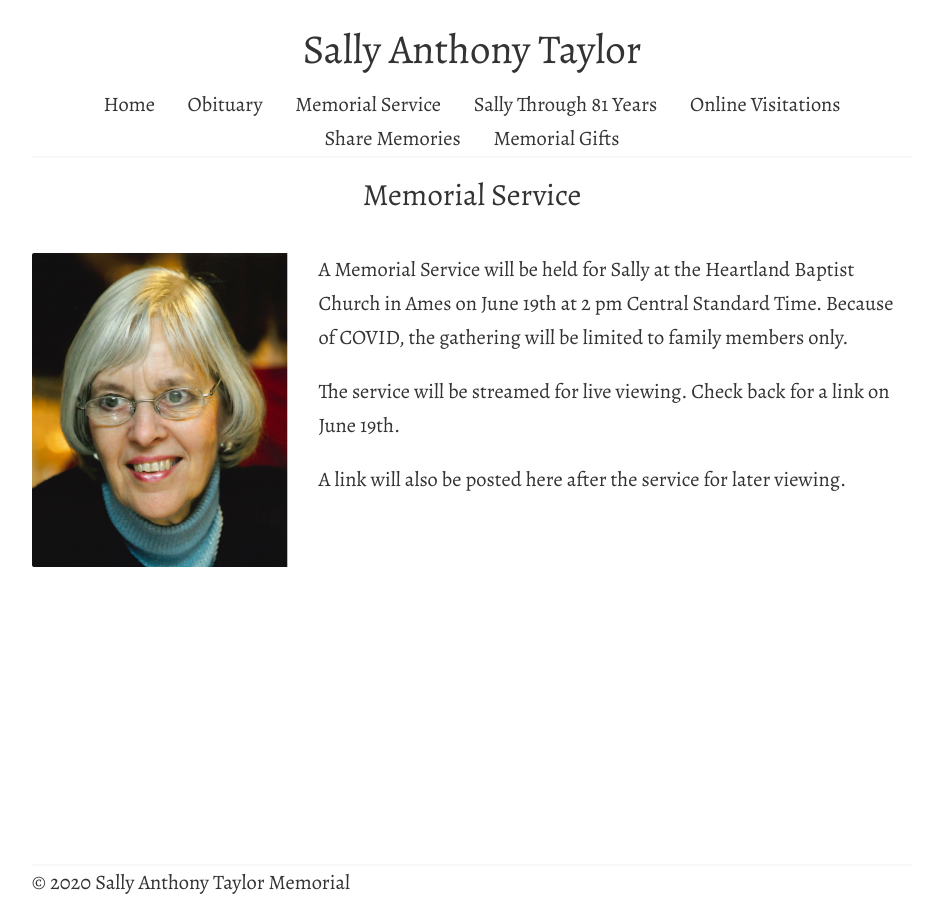
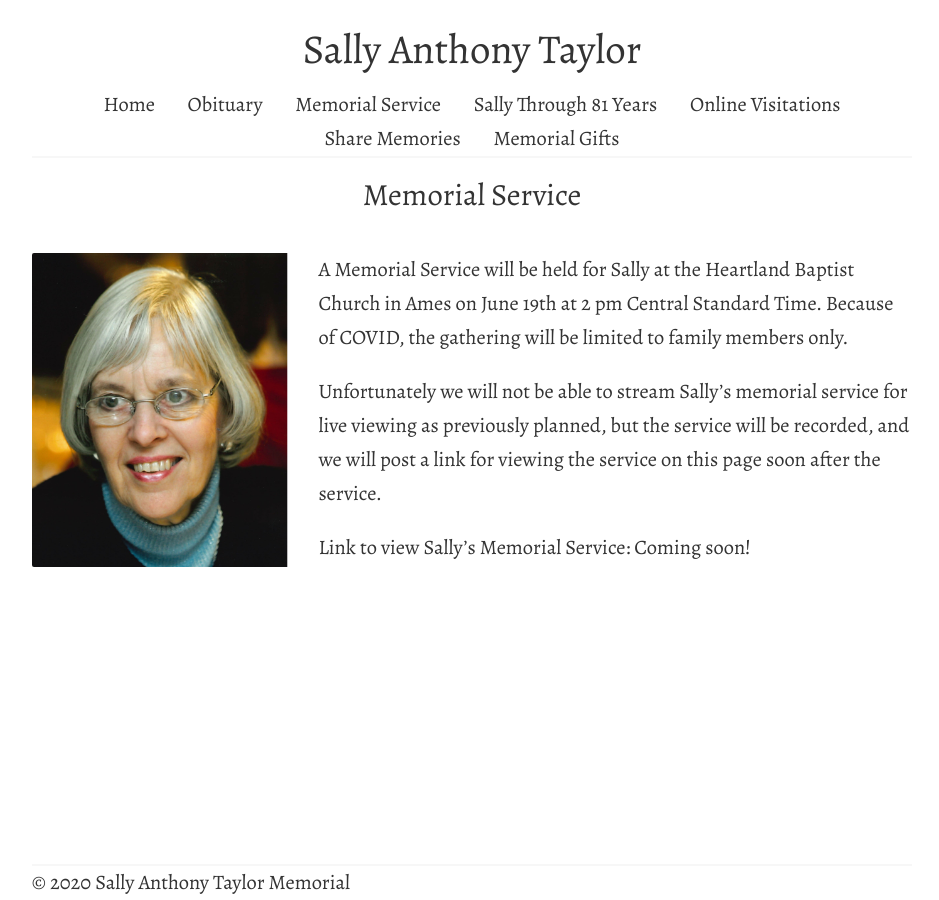
Before and after one commit to tsteward/www.sallyanthonytaylor.com, a Jekyll site: the page built from memorial-service.md, in a window 1280 px wide. Shown: the whole page, without its empty margins (168-1107 px from the left). Built offline with Jekyll 4.4.1, drawn with Linux system fonts in a browser that asks for light colours.

Commit message:
Update memorial-service.md

```diff
--- a/memorial-service.md
+++ b/memorial-service.md
@@ -6,6 +6,6 @@ title: "Memorial Service"
 
 A Memorial Service will be held for Sally at the Heartland Baptist Church in Ames on June 19th at 2 pm Central Standard Time.  Because of COVID, the gathering will be limited to family members only.
 
-The service will be streamed for live viewing.  Check back for a link on June 19th.
+Unfortunately we will not be able to stream Sally’s memorial service for live viewing as previously planned, but the service will be recorded, and we will post a link for viewing the service on this page soon after the service.
 
-A link will also be posted here after the service for later viewing.
+Link to view Sally’s Memorial Service:  Coming soon!
```
